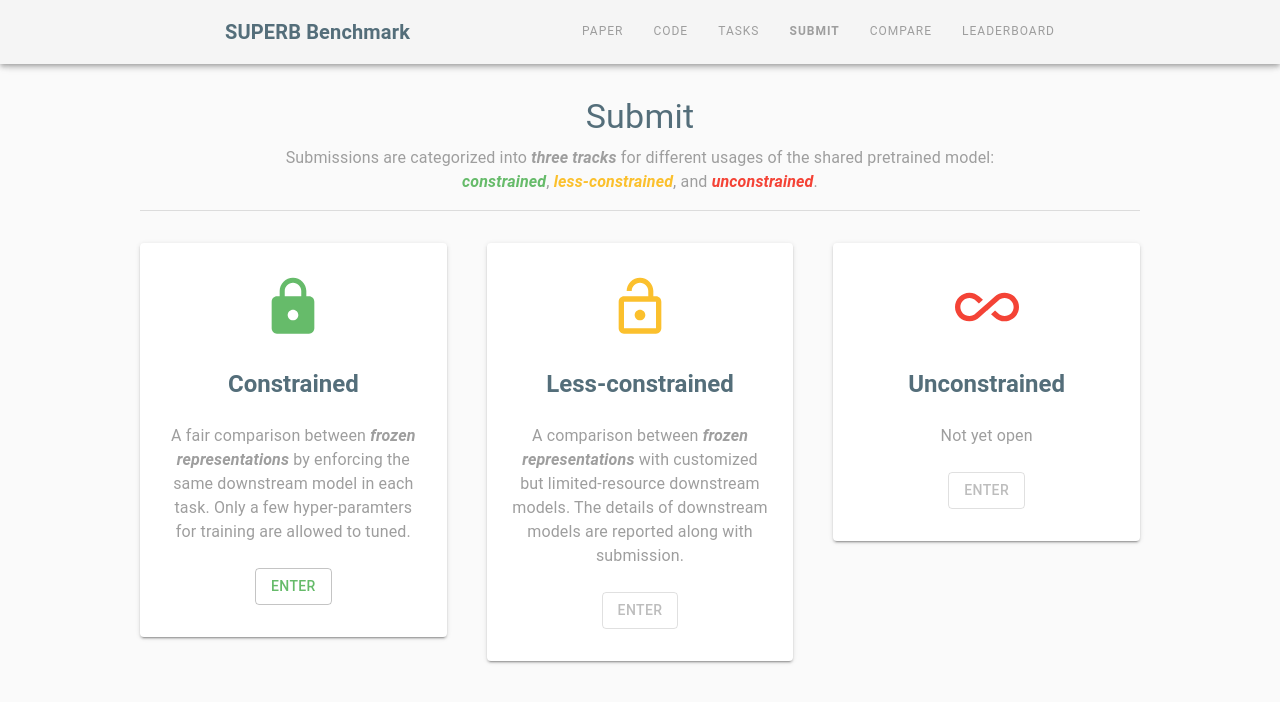
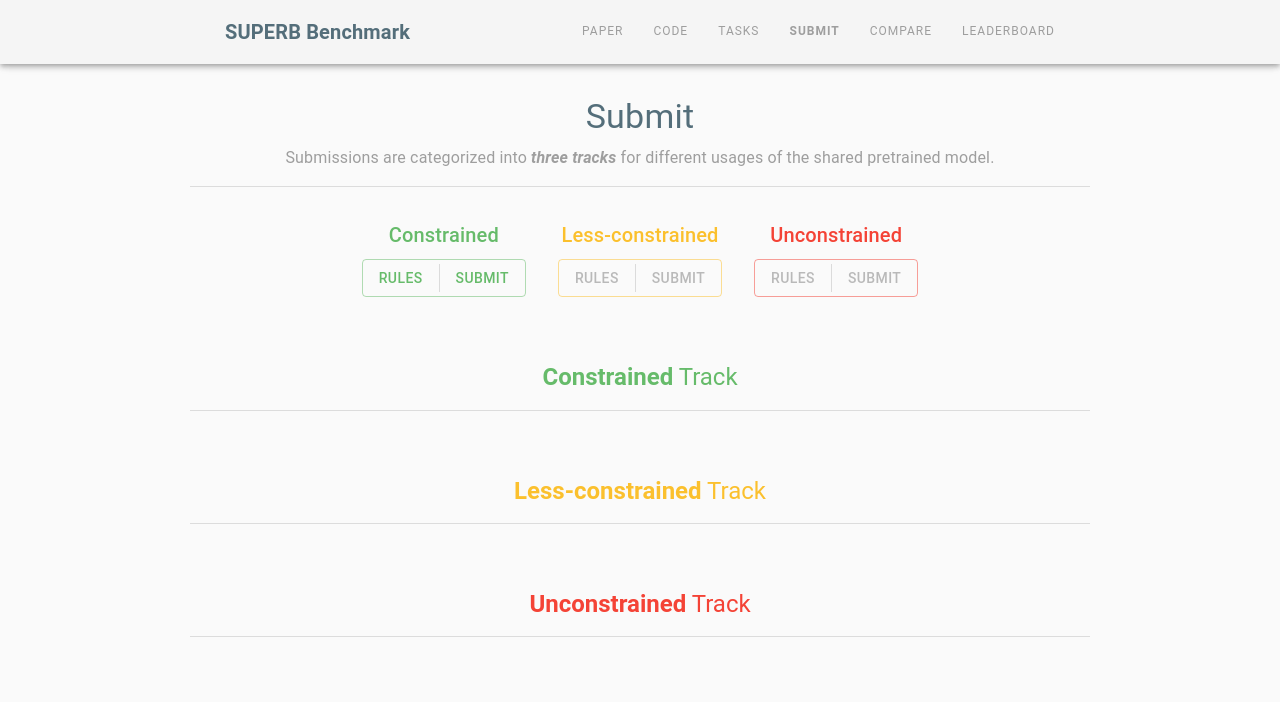
Before and after one commit to superbbenchmark/website-react, a React (Create React App) app: page /submit in a window 1280 px wide. Shown: the top 702 px of the page. Built offline with nearby package versions, Linux system fonts and the light colour scheme.

Commit message:
refactor

```diff
--- a/src/App.css
+++ b/src/App.css
@@ -5,7 +5,6 @@ html {
 .App {
   text-align: center;
   width: 85%;
-  max-width: 1000px;
   margin: auto;
   margin-bottom: 50px;
 }
--- a/src/App.js
+++ b/src/App.js
@@ -1,11 +1,11 @@
 import './App.css';
-import { createMuiTheme, ThemeProvider } from '@material-ui/core/styles';
 import {
   BrowserRouter as Router,
   Switch,
   Route,
 } from "react-router-dom";
 import { Box, Typography } from "@material-ui/core";
+import { createMuiTheme, ThemeProvider, makeStyles } from '@material-ui/core/styles';
 
 import Landing from "./Landing";
 import Tasks from "./Tasks";
@@ -29,7 +29,16 @@ const theme = createMuiTheme({
 })
 
 
+const useStyles = makeStyles((theme) => ({
+  narrowViewport: {
+    maxWidth: 900,
+    margin: "auto"
+  }
+}));
+
+
 function App() {
+  const classes = useStyles();
   return (
     <div className="App">
       <Router>
@@ -38,16 +47,24 @@ function App() {
           <Box margin={theme.spacing(4, "auto")}></Box>
           <Switch>
             <Route path="/" exact>
-              <Landing />
+              <div className={`${classes.narrowViewport}`}>
+                <Landing />
+              </div>
             </Route>
             <Route path="/tasks">
-              <Tasks />
+              <div className={`${classes.narrowViewport}`}>
+                <Tasks />
+              </div>
             </Route>
             <Route path="/submit">
-              <Submit />
+              <div className={`${classes.narrowViewport}`}>
+                <Submit />
+              </div>
             </Route>
             <Route path="/compare">
-              <Typography>Compare</Typography>
+              <div className={`${classes.narrowViewport}`}>
+                <Typography>Compare</Typography>
+              </div>
             </Route>
             <Route path="/leaderboard">
               <Leaderboard />
--- a/src/Submit.js
+++ b/src/Submit.js
@@ -4,17 +4,17 @@ import {
   Route,
   useRouteMatch,
 } from "react-router-dom";
-import { makeStyles } from '@material-ui/core/styles';
+import { makeStyles, ThemeProvider, createMuiTheme } from '@material-ui/core/styles';
 import { useTheme } from '@material-ui/core/styles';
-import { Box, Grid } from '@material-ui/core';
+import { Box, Grid, Button, Divider, Typography } from '@material-ui/core';
 
 import { TitleSection, ContentSection } from './components/Sections';
 import PageTitle from './components/PageTitle';
 import TrackButton from './components/TrackButton';
-import Track from './components/Track';
 import TimedGrow from './components/TimedGrow';
 import SubmitForm from './components/SubmitForm';
-import { Strong } from './components/Utilies';
+import AdaptiveLink from './components/AdaptiveLink';
+import { Strong, capitalizeFirstLetter } from './components/Utilies';
 import { tracks } from './Data';
 
 
@@ -37,21 +37,7 @@ export default function Submit(props) {
                 title="Submit"
                 description={
                   <span>
-                    Submissions are categorized into <Strong>three tracks</Strong> for different usages of the shared pretrained model:
-                    {` `}
-                    {
-                      tracks.map(({ name, color }, index) => (
-                        <span>
-                          {index < tracks.length - 1 ? `` : ` and `}
-                          <Box component="span" color={color}>
-                            <Strong>
-                              {`${name}`}
-                            </Strong>
-                          </Box>
-                          {index < tracks.length - 1 ? `, ` : `.`}
-                        </span>
-                      ))
-                    }
+                    Submissions are categorized into <Strong>three tracks</Strong> for different usages of the shared pretrained model.
                   </span>
                 }
               />
@@ -60,31 +46,51 @@ export default function Submit(props) {
           <Grid
             container
             direction="row"
-            spacing={5}
+            spacing={4}
             justify="center"
+            alignItems="center"
           >
             {
-              tracks.map((trackInfo, index) => {
-                const { name, intro, Icon, color, rules } = trackInfo;
+              tracks.map((track, index) => {
+                let trackTheme = createMuiTheme({ ...theme });
+                trackTheme.palette.primary.main = track.color;
+
                 return (
-                  <React.Fragment>
-                    <TimedGrow interval={100 * (index + 1)}>
-                      <Grid item xs={12} sm={6} md={4}>
-                        <TrackButton
-                          Icon={Icon}
-                          title={name}
-                          description={intro}
-                          color={color}
-                          disabled={!rules}
-                        />
-                      </Grid>
+                  <Grid item>
+                    <TimedGrow interval={100 * index}>
+                      <ThemeProvider theme={trackTheme}>
+                        <TrackButton {...track} />
+                      </ThemeProvider>
                     </TimedGrow>
-                  </React.Fragment>
+                  </Grid>
                 )
               })
             }
           </Grid>
         </TitleSection>
+        {
+          tracks.map(({ color, name, intro, description }, index) => {
+            let trackTheme = createMuiTheme({ ...theme });
+            trackTheme.palette.primary.main = color;
+            trackTheme.palette.text.primary = color;
+            let startTime = 100 * tracks.length;
+
+            return (
+              <ContentSection anchorKey={name}>
+                <TimedGrow interval={startTime + 100 * index}>
+                  <PageTitle
+                    title={
+                      <span style={{ color: color }}>
+                        <strong>{capitalizeFirstLetter(name.toLowerCase())}</strong> Track
+                      </span>
+                    }
+                    titleVariant="h5"
+                  />
+                </TimedGrow>
+              </ContentSection>
+            )
+          })
+        }
       </Route>
       <Route path={`${match.path}/:urlTrack`}>
         <SubmitForm />
--- a/src/components/PageTitle.js
+++ b/src/components/PageTitle.js
@@ -7,13 +7,14 @@ import { capitalizeFirstLetter } from './Utilies';
 
 export default function PageTitle(props) {
   const theme = useTheme();
-  const { title, description } = props;
+  let { title, titleVariant, description } = props;
+  titleVariant = titleVariant || "h4"
 
   return (
     <React.Fragment>
       <Box margin={theme.spacing(4, "auto")}>
         <Box margin={theme.spacing(2, "auto")} maxWidth={750}>
-          <Typography color="textPrimary" variant="h4">{title}</Typography>
+          <Typography color="textPrimary" variant={titleVariant}>{title}</Typography>
           <Box margin={theme.spacing(1, "auto")}>
             <Typography color="textSecondary" variant="body1">{description}</Typography>
           </Box>
--- a/src/components/Sections.js
+++ b/src/components/Sections.js
@@ -20,9 +20,7 @@ function TitleSection(props) {
   const theme = useTheme();
 
   return (
-    <Section margin={theme.spacing(4, "auto", 8)}>
-      {props.children}
-    </Section>
+    <Section margin={theme.spacing(4, "auto", 8)} {...props} />
   );
 };
 
@@ -31,9 +29,7 @@ function ContentSection(props) {
   const theme = useTheme();
 
   return (
-    <Section margin={theme.spacing(4, "auto", 8)}>
-      {props.children}
-    </Section>
+    <Section margin={theme.spacing(4, "auto", 8)} {...props} />
   );
 };
 
--- a/src/components/TimedGrow.js
+++ b/src/components/TimedGrow.js
@@ -3,7 +3,7 @@ import { Grow } from '@material-ui/core'
 
 
 export default function TimedGrow(props) {
-    const [ checked, setChecked ] = React.useState(false);
+  const [checked, setChecked] = React.useState(false);
   const { children, interval } = props
 
   React.useEffect(() => {
@@ -19,7 +19,9 @@ export default function TimedGrow(props) {
         style={{ transformOrigin: '0 0 0' }}
         {...(checked ? { timeout: 1000 } : {})}
       >
+        <div>
           {children}
+        </div>
       </Grow>
     </React.Fragment>
   )
--- a/src/components/TrackButton.js
+++ b/src/components/TrackButton.js
@@ -1,80 +1,72 @@
-import React from "react";
-import { useRouteMatch } from "react-router-dom";
-import { makeStyles, useTheme } from '@material-ui/core/styles';
-import { Box, Typography, Grid, Paper, Button } from "@material-ui/core";
+import React from 'react';
+import { useRouteMatch } from 'react-router-dom';
+import { makeStyles, useTheme, fade } from '@material-ui/core/styles';
+import { Box, Grid, Button, Divider, Typography } from '@material-ui/core';
 
-import AdaptiveLink from "./AdaptiveLink";
+import AdaptiveLink from './AdaptiveLink';
 import { capitalizeFirstLetter } from './Utilies';
 
 
 const useStyles = makeStyles((theme) => ({
-  icon: {
-    fontSize: 64,
+  pseudoOutlinedPrimaryButton: {
+    backgroundColor: 'transparent',
+    border: `1px solid ${fade(theme.palette.primary.main, 0.5)}`,
+    borderRadius: theme.shape.borderRadius,
   },
-  title: {
-    fontWeight: "bold",
-  }
 }));
 
 
 export default function TrackButton(props) {
+  const { name, rules } = props;
+  const match = useRouteMatch();
+  const theme = useTheme();
   const classes = useStyles();
-  const theme = useTheme();
-  const match = useRouteMatch()
-  const { Icon, title, description, color, disabled } = props;
-  const [hover, setHover] = React.useState(false);
 
+  const leftRightPadding = theme.spacing(2);
   return (
-    <React.Fragment>
-      <Paper
-        elevation={hover ? 7 : 2}
-        onMouseOver={() => { setHover((prev) => (!prev)); }}
-        onMouseOut={() => { setHover((prev) => (!prev)); }}
-      >
-        <Box padding={theme.spacing(4, 3)}>
     <Grid
       container
       direction="column"
-            spacing={3}
-            justify="center"
+      justify="flex-start"
+      alignItems="center"
+      spacing={1}
     >
-            {
-              [
-                <Icon style={{ fontSize: 64, color: color }} />,
-                <Typography color="textPrimary" variant="h5" className={classes.title}>
-                  {capitalizeFirstLetter(title)}
-                </Typography>,
-                <Typography color="textSecondary" variant="body1">
-                  {description}
-                </Typography>,
+      <Grid item>
+        <Typography variant="h6" color="primary">
+          {capitalizeFirstLetter(name.toLowerCase())}
+        </Typography>
+      </Grid>
+      <Grid item>
+        <div className={classes.pseudoOutlinedPrimaryButton}>
           <Grid
             container
             direction="row"
-                  spacing={2}
             justify="center"
+            alignItems="center"
+            spacing={0}
           >
-                  {
-                    [["enter", ""]].map(([buttonName, urlPostfix]) => (
             <Grid item>
-                        <AdaptiveLink link={`${match.url}/${title}${urlPostfix}`} disabled={disabled}>
-                          <Button
-                            size="medium"
-                            variant="outlined"
-                            disabled={disabled}
-                            style={{ color: disabled ? theme.palette.primary : color }}
-                          >
-                            {buttonName}
+              <AdaptiveLink disabled={!rules} link={`${match.url}#${name}`}>
+                <Button disabled={!rules} color="primary" style={{ paddingLeft: leftRightPadding, paddingRight: leftRightPadding }}>
+                  Rules
                   </Button>
               </AdaptiveLink>
             </Grid>
-                    ))
-                  }
-                </Grid>,
-              ].map((item) => <Grid item>{item}</Grid>)
-            }
+            <Grid item>
+              <Box height={28}>
+                <Divider orientation="vertical" />
+              </Box>
             </Grid>
-        </Box>
-      </Paper>
-    </React.Fragment>
-  )
-}
+            <Grid item>
+              <AdaptiveLink disabled={!rules} link={`${match.url}/${name}`}>
+                <Button disabled={!rules} color="primary" style={{ paddingLeft: leftRightPadding, paddingRight: leftRightPadding }}>
+                  Submit
+                  </Button>
+              </AdaptiveLink>
+            </Grid>
+          </Grid>
+        </div>
+      </Grid>
+    </Grid>
+  );
+};
```
Also changed, not shown: src/Tasks.js (+9 -10 lines). Lines whose indentation alone changed are shown as unchanged.
